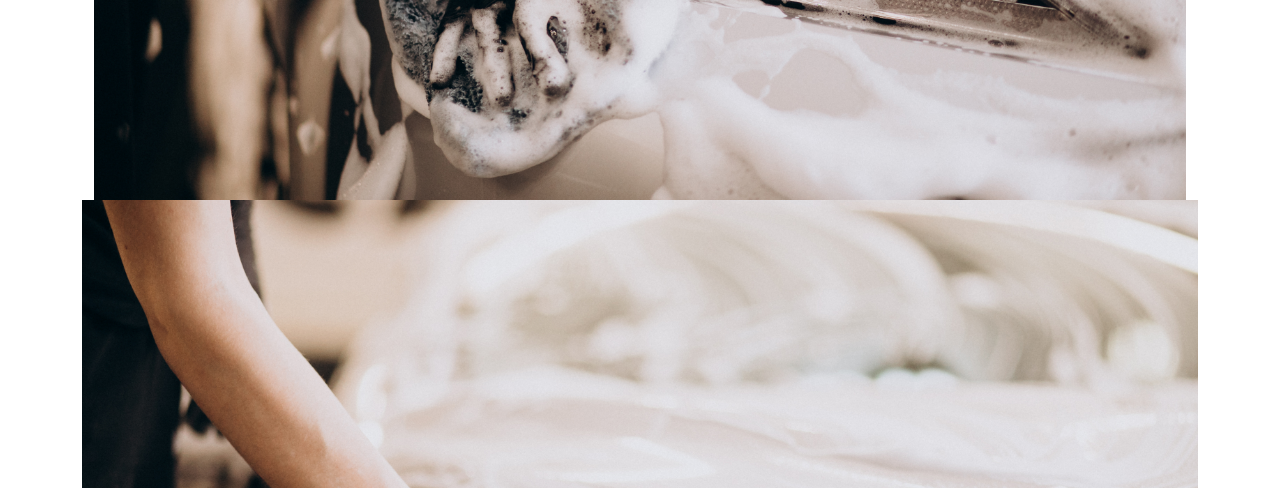
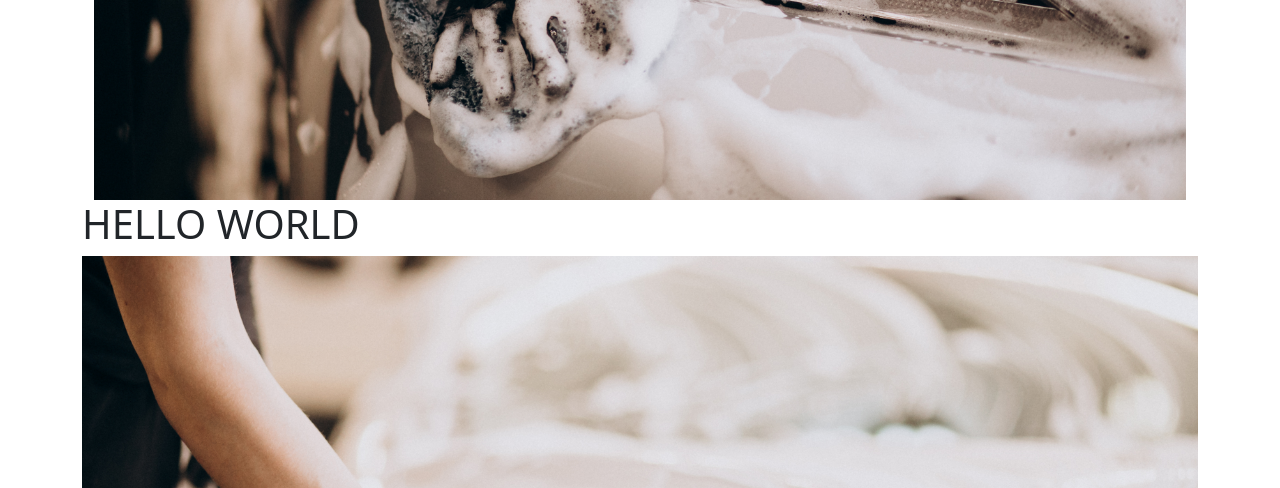
Before and after one commit to espinola93/MobileDetailApp, a Django app: page /website/home/ in a window 1280 px wide. Shown: the part 649-1137 px from the top of the page. Run offline with Django 4.2, Linux system fonts and the light colour scheme.

Commit message:
key test continue

```diff
--- a/website/templates/website/home.html
+++ b/website/templates/website/home.html
@@ -15,6 +15,8 @@
 
 </div>
 <div class="image-container">
+  <h1> HELLO WORLD</h1>
+
   <img src="{% static 'website/car-wash-detailing-station.jpg' %}" class="img-fluid" style="width:100%;height: 100%;" alt="My image">
 
 </div>
```
Also changed, not shown: 2 other files.
